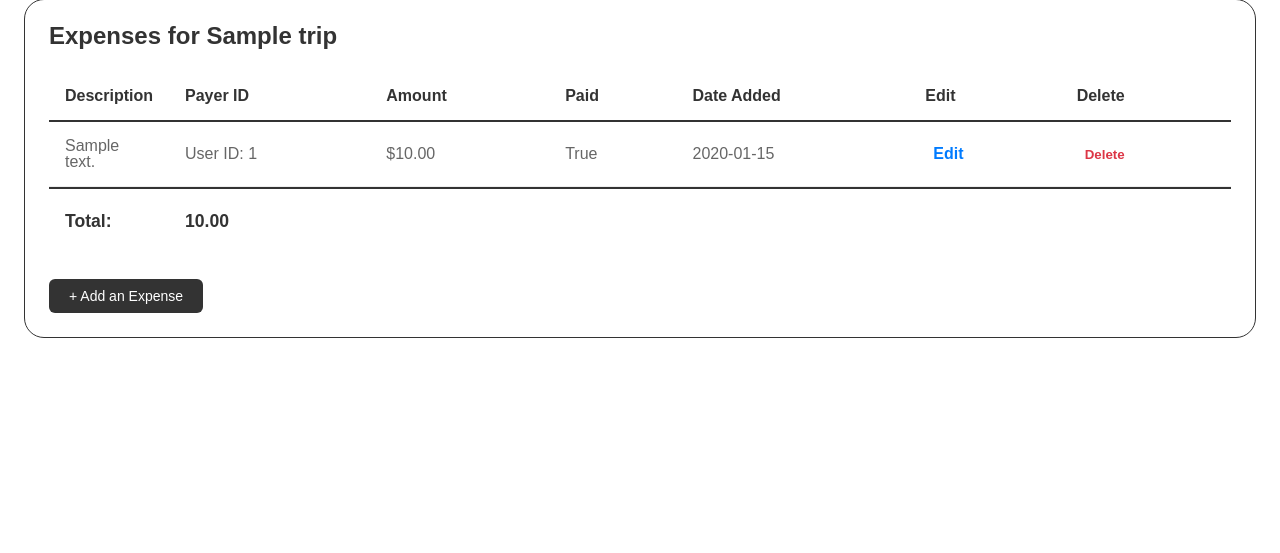
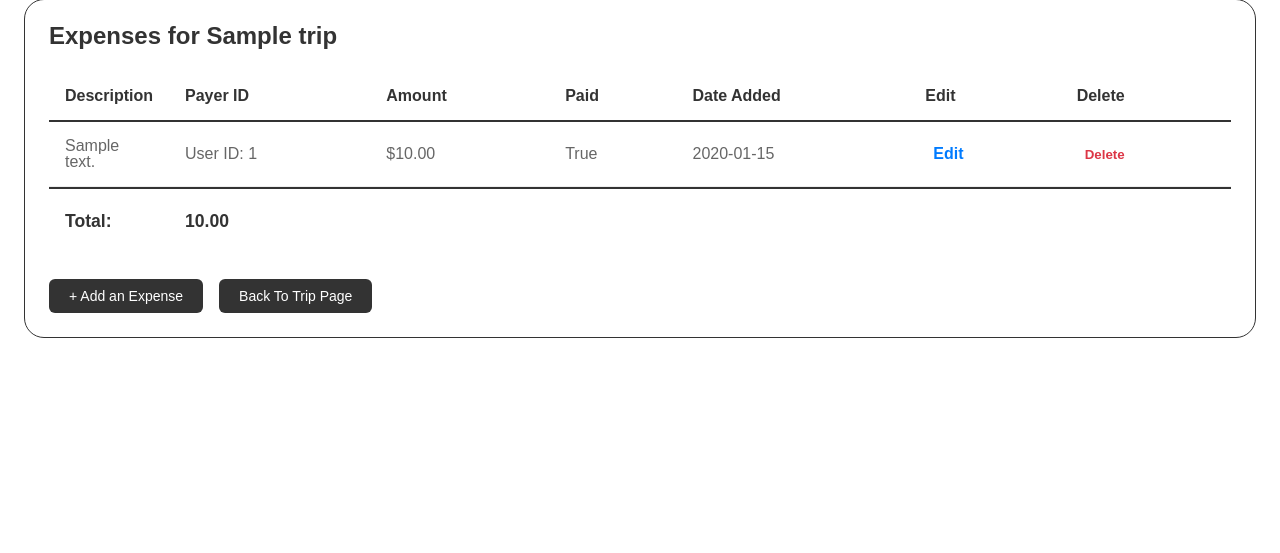
Before and after one commit to CdreKaputt/CSPB-3308-Team-4-Project, a Flask app: page /expenses/1 in a window 1280 px wide. Shown: the part 90-643 px from the top of the page. Run offline with Flask 3, Linux system fonts and the light colour scheme; tables that the repository leaves empty hold one stand-in row (values such as "Sample post"); some libraries are stand-ins or nearby versions.

Commit message:
Add return to trip button on expense page

```diff
--- a/backend/app/static/css/style_sheets/expenses.css
+++ b/backend/app/static/css/style_sheets/expenses.css
@@ -89,9 +89,15 @@
     /* white-space: nowrap; */
 }
 
+/* add expense button / return to trip */
 
-/* add expense button */
-.add-expense-button > a {
+.expense-index-buttons {
+    display: flex;
+    gap: 1rem;
+}
+
+.add-expense-button > a,
+.return-to-trip-button > a {
     display: inline-block;
     background-color: #333;
     color: white;
@@ -105,7 +111,8 @@
     transition: background 0.2s;
 }
 
-.add-expense-button > a:hover {
+.add-expense-button > a:hover,
+.return-to-trip-button > a:hover {
     background-color: #666;
 }
 
--- a/backend/app/templates/expenses_index.html
+++ b/backend/app/templates/expenses_index.html
@@ -48,8 +48,14 @@
         </tfoot>
     </table>
 
-    <div class="add-expense-button">
-        <a href="{{ url_for('expenses.new_expense', trip_id=trip.id) }}">+ Add an Expense</a>
+    <div class="expense-index-buttons">
+        <div class="add-expense-button">
+            <a href="{{ url_for('expenses.new_expense', trip_id=trip.id) }}">+ Add an Expense</a>
+        </div>
+
+        <div class="return-to-trip-button">
+            <a href="{{ url_for('trips.trip_show', trip_id=trip.id) }}">Back To Trip Page</a>
+        </div>
     </div>
 </div>
 
```
